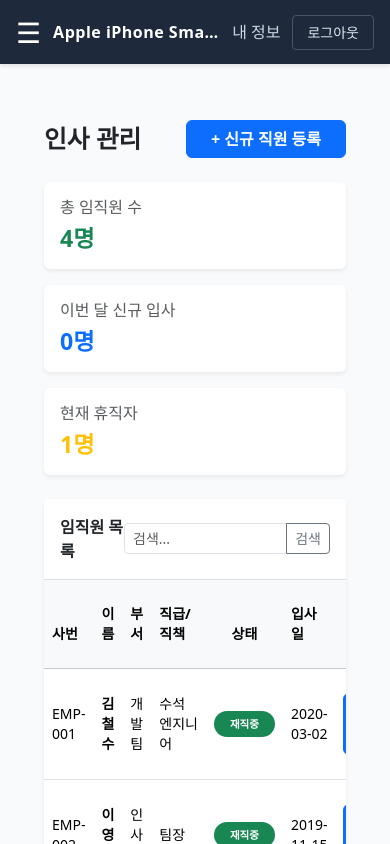
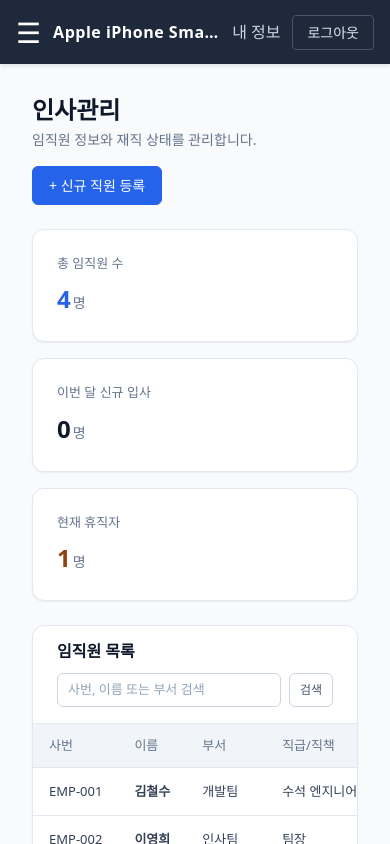
Before and after one commit to HKSEV/erp, a Next.js app in the folder erp-frontend/: page /dashboard/hr in a window 390 px wide. Shown: the top 844 px of the page. Built offline with nearby package versions, Linux system fonts and the light colour scheme; a web font is replaced by a local one.

Commit message:
20261029_생산·재고·인사·회사 기본 정보 화면을 공통 컴포넌트로 전환

```diff
--- a/erp-frontend/src/app/dashboard/hr/page.tsx
+++ b/erp-frontend/src/app/dashboard/hr/page.tsx
@@ -1,10 +1,8 @@
 "use client";
 
 import React, { useState } from "react";
-import {Container, Row, Col, Card, Table, Badge,
-  Button, InputGroup, Form } from "react-bootstrap";
-import * as S from "@/assets/css/Style.styles";
-import "@/assets/sass/styles.scss";
+import { PageContainer, PageHeader, StatGrid, StatCard, Card, SearchBar, DataTable, StatusBadge, Button } from "@/components/ui";
+import type { Column, StatusTone } from "@/components/ui";
 
 interface Employee {
   id: string;
@@ -51,127 +49,55 @@ export default function Hr() {
     },
   ]);
 
-  const getStatusBadge = (status: string) => {
-    switch (status) {
-      case "active":
-        return (
-          <Badge bg="success" pill className="px-3 py-2">
-            재직중
-          </Badge>
-        );
-      case "leave":
-        return (
-          <Badge bg="warning" pill className="px-3 py-2">
-            휴직
-          </Badge>
-        );
-      case "resigned":
-        return (
-          <Badge bg="danger" pill className="px-3 py-2">
-            퇴사
-          </Badge>
-        );
-      default:
-        return (
-          <Badge bg="secondary" pill className="px-3 py-2">
-            알수없음
-          </Badge>
-        );
-    };
+  // 검색어: 사번, 이름, 부서에 포함되면 표시
+  const [keyword, setKeyword] = useState("");
+  const filteredEmployees = employees.filter((emp) =>
+    [emp.id, emp.name, emp.department].some((field) => field.toLowerCase().includes(keyword.toLowerCase()))
+  );
+
+  const STATUS: Record<Employee["status"], {tone: StatusTone; text: string}> = {
+    active: {tone: "success", text: "재직중"},
+    leave: {tone: "warning", text: "휴직"},
+    resigned: {tone: "danger", text: "퇴사"},
   };
 
+  const columns: Column<Employee>[] = [
+    {key: "id", header: "사번"},
+    {key: "name", header: "이름", render: (emp) => <strong>{emp.name}</strong>},
+    {key: "department", header: "부서"},
+    {key: "role", header: "직급/직책"},
+    {key: "status", header: "상태", align: "center", render: (emp) => (
+      <StatusBadge tone={STATUS[emp.status].tone}>{STATUS[emp.status].text}</StatusBadge>
+    )},
+    {key: "joinDate", header: "입사일", align: "center"},
+    {key: "actions", header: "관리", align: "center", render: () => (
+      <Button variant="secondary" size="sm">수정</Button>
+    )},
+  ];
+
   return (
-    <Container fluid className="py-4 mw1400">
-      {/* 헤더 영역 */}
-      <div className="d-flex justify-content-between align-items-center mb-4">
-        <h2 className="fw-bold text-dark m-0">
-          인사 관리
-        </h2>
-        <Button variant="primary" className="fw-bold px-4">
-          + 신규 직원 등록
-        </Button>
-      </div>
+    <PageContainer>
+      <PageHeader
+      title="인사관리"
+      description="임직원 정보와 재직 상태를 관리합니다."
+      actions={<Button>+ 신규 직원 등록</Button>}/>
 
-      {/* 요약 카드 영역 (Grid 레이아웃) */}
-      <Row className="mb-4 g-3">
-        <Col md={4}>
-          <Card className="border-0 shadow-sm h-100">
-            <Card.Body>
-              <h6 className="text-muted mb-2">총 임직원 수</h6>
-              <h3 className="text-success mb-0 fw-bold">
-                {employees.length}명
-              </h3>
-            </Card.Body>
-          </Card>
-        </Col>
-        <Col md={4}>
-          <Card className="border-0 shadow-sm h-100">
-            <Card.Body>
-              <h6 className="text-muted mb-2">이번 달 신규 입사</h6>
-              <h3 className="text-primary mb-0 fw-bold">
-                0명
-              </h3>
-            </Card.Body>
-          </Card>
-        </Col>
-        <Col md={4}>
-          <Card className="border-0 shadow-sm h-100">
-            <Card.Body>
-              <h6 className="text-muted mb-2">현재 휴직자</h6>
-              <h3 className="text-warning mb-0 fw-bold">
-                {employees.filter(emp => emp.status === "leave").length}명
-              </h3>
-            </Card.Body>
-          </Card>
-        </Col>
-      </Row>
+      <StatGrid>
+        <StatCard label="총 임직원 수" value={employees.length} unit="명" tone="accent"/>
+        <StatCard label="이번 달 신규 입사" value={0} unit="명"/>
+        <StatCard label="현재 휴직자" value={employees.filter((emp) => emp.status === "leave").length} unit="명" tone="warning"/>
+      </StatGrid>
 
-      {/* 테이블 영역 */}
-      <Card className="border-0 shadow-sm">
-        <Card.Header className="bg-white py-3 border-bottom d-flex justify-content-between align-items-center">
-          <span className="fw-bold">임직원 목록</span>
-          {/* 우측 검색창 */}
-          <div style={{ width: "250px" }}>
-            <InputGroup size="sm">
-              <Form.Control placeholder="검색..." />
-              <Button variant="outline-secondary">검색</Button>
-            </InputGroup>
-          </div>
-        </Card.Header>
-
-        <Card.Body className="p-0">
-          <Table responsive hover className="align-middle mb-0">
-            <thead className="table-light">
-              <tr className="bg-white border-b border-gray-200">
-                <th className="px-6 py-4 text-sm font-semibold text-gray-600">사번</th>
-                <th className="px-6 py-4 text-sm font-semibold text-gray-600">이름</th>
-                <th className="px-6 py-4 text-sm font-semibold text-gray-600">부서</th>
-                <th className="px-6 py-4 text-sm font-semibold text-gray-600">직급/직책</th>
-                <th className="px-6 py-4 text-sm font-semibold text-gray-600 text-center">상태</th>
-                <th className="px-6 py-4 text-sm font-semibold text-gray-600">입사일</th>
-                <th className="px-6 py-4 text-sm font-semibold text-gray-600 text-center">관리</th>
-              </tr>
-            </thead>
-            <tbody className="divide-y divide-gray-100">
-              {employees.map((emp) => (
-                <tr key={emp.id} className="hover:bg-gray-50 transition-colors">
-                  <td className="px-6 py-4 text-sm text-gray-500 font-medium">{emp.id}</td>
-                  <td className="px-6 py-4 text-sm text-gray-900 font-bold">{emp.name}</td>
-                  <td className="px-6 py-4 text-sm text-gray-600">{emp.department}</td>
-                  <td className="px-6 py-4 text-sm text-gray-600">{emp.role}</td>
-                  <td className="px-6 py-4 text-sm text-center">{getStatusBadge(emp.status)}</td>
-                  <td className="px-6 py-4 text-sm text-gray-500">{emp.joinDate}</td>
-                  <td className="px-6 py-4 text-sm text-center">
-                    <Button className="text-blue-600 hover:text-blue-800 font-medium mr-3">
-                      수정
-                    </Button>
-                  </td>
-                </tr>
-              ))}
-            </tbody>
-          </Table>
-        </Card.Body>
+      <Card
+      title="임직원 목록"
+      actions={<SearchBar label="임직원 검색" placeholder="사번, 이름 또는 부서 검색" onSearch={setKeyword}/>}
+      noPadding>
+        <DataTable
+        columns={columns}
+        rows={filteredEmployees}
+        rowKey={(emp) => emp.id}
+        emptyText={keyword ? `"${keyword}"에 해당하는 임직원이 없습니다.` : "등록된 임직원이 없습니다."}/>
       </Card>
-    </Container>
+    </PageContainer>
   );
 };
--- a/erp-frontend/src/app/dashboard/inventory/page.tsx
+++ b/erp-frontend/src/app/dashboard/inventory/page.tsx
@@ -1,10 +1,8 @@
 "use client";
 
 import React, { useState } from "react";
-import {Container, Row, Col, Card, Table, Badge,
-  Button, InputGroup, Form } from "react-bootstrap";
-import * as S from "@/assets/css/Style.styles";
-import "@/assets/sass/styles.scss";
+import { PageContainer, PageHeader, StatGrid, StatCard, Card, SearchBar, DataTable, StatusBadge, Button } from "@/components/ui";
+import type { Column, StatusTone } from "@/components/ui";
 
 interface InventoryItem {
   id:string;
@@ -59,126 +57,61 @@ export default function Inventory() {
     },
   ]);
 
-  const renderStatusBadge = (status: string) => {
-    switch (status) {
-      case "normal":
-        return (
-          <Badge bg="success" pill className="px-3 py-2">
-            정상
-          </Badge>
-        );
-      case "low":
-        return (
-          <Badge bg="warning" pill className="px-3 py-2">
-            재고부족
-          </Badge>
-        );
-      case "out":
-        return (
-          <Badge bg="danger" pill className="px-3 py-2">
-            품절
-          </Badge>
-        );
-      default:
-        return (
-          <Badge bg="secondary" pill className="px-3 py-2">
-            알수없음
-          </Badge>
-        );
-    };
+  // 검색어: 품목 코드 또는 품목명에 포함되면 표시
+  const [keyword, setKeyword] = useState("");
+  const filteredItems = items.filter((item) =>
+    item.id.toLowerCase().includes(keyword.toLowerCase()) || item.name.includes(keyword)
+  );
+
+  const STATUS: Record<InventoryItem["status"], {tone: StatusTone; text: string}> = {
+    normal: {tone: "success", text: "정상"},
+    low: {tone: "warning", text: "재고부족"},
+    out: {tone: "danger", text: "품절"},
   };
 
+  const columns: Column<InventoryItem>[] = [
+    {key: "id", header: "품목 코드", render: (item) => <strong>{item.id}</strong>},
+    {key: "name", header: "품목명"},
+    {key: "category", header: "분류"},
+    {key: "stock", header: "현재고", align: "right", render: (item) => item.stock.toLocaleString()},
+    {key: "unitPrice", header: "단가 (원)", align: "right", render: (item) => item.unitPrice.toLocaleString()},
+    {key: "status", header: "상태", align: "center", render: (item) => (
+      <StatusBadge tone={STATUS[item.status].tone}>{STATUS[item.status].text}</StatusBadge>
+    )},
+    {key: "actions", header: "관리", align: "center", render: () => (
+      <>
+        <Button variant="secondary" size="sm">수정</Button>{" "}
+        <Button variant="danger" size="sm">삭제</Button>
+      </>
+    )},
+  ];
+
   return (
-    <Container fluid className="py-4 mw1400">
-      <div className="d-flex justify-content-between align-items-center mb-4">
-        <h2 className="fw-bold text-dark m-0">
-          재고관리
-        </h2>
-        <Button variant="primary" className="fw-bold px-4">
-          + 신규 품목 등록
-        </Button>
-      </div>
+    <PageContainer>
+      <PageHeader
+      title="재고관리"
+      description="품목별 현재고와 재고 상태를 확인하고 관리합니다."
+      actions={<Button>+ 신규 품목 등록</Button>}/>
 
-      <Row className="mb-4 g-3">
-        <Col md={4}>
-          <Card className="border-0 shadow-sm h-100">
-            <Card.Body>
-              <h6 className="text-muted mb-2">총 등록 품목</h6>
-              <h3 className="text-primary mb-0 fw-bold">{items.length}개</h3>
-            </Card.Body>
-          </Card>
-        </Col>
-        <Col md={4}>
-          <Card className="border-0 shadow-sm h-100">
-            <Card.Body>
-              <h6 className="text-muted mb-2">재고 부족 / 품절</h6>
-              <h3 className="text-danger mb-0 fw-bold">
-                {items.filter(item => item.status !== 'normal').length}건
-              </h3>
-            </Card.Body>
-          </Card>
-        </Col>
-        <Col md={4}>
-          <Card className="border-0 shadow-sm h-100">
-            <Card.Body>
-              <h6 className="text-muted mb-2">총 재고 자산</h6>
-              <h3 className="text-success mb-0 fw-bold">
-                ₩ {items.reduce((acc, curr) => acc + (curr.stock * curr.unitPrice), 0).toLocaleString()}
-              </h3>
-            </Card.Body>
-          </Card>
-        </Col>
-      </Row>
+      <StatGrid>
+        <StatCard label="총 등록 품목" value={items.length} unit="개" tone="accent"/>
+        <StatCard label="재고 부족 / 품절" value={items.filter((item) => item.status !== "normal").length} unit="건" tone="danger"/>
+        <StatCard
+        label="총 재고 자산"
+        value={`₩ ${items.reduce((acc, curr) => acc + (curr.stock * curr.unitPrice), 0).toLocaleString()}`}
+        tone="success"/>
+      </StatGrid>
 
-      {/* 2. 메인 데이터 테이블 영역 */}
-      <Card className="border-0 shadow-sm">
-        <Card.Header className="bg-white py-3 border-bottom d-flex justify-content-between align-items-center">
-          <span className="fw-bold">현재고 현황</span>
-          {/* 우측 검색창 */}
-          <div style={{ width: "250px" }}>
-            <InputGroup size="sm">
-              <Form.Control placeholder="품목명 또는 코드 검색..." />
-              <Button variant="outline-secondary">검색</Button>
-            </InputGroup>
-          </div>
-        </Card.Header>
-
-        <Card.Body className="p-0">
-          <Table responsive hover className="align-middle mb-0">
-            <thead className="table-light">
-              <tr>
-                <th className="px-4 py-3">품목 코드</th>
-                <th className="py-3">품목명</th>
-                <th className="py-3">분류</th>
-                <th className="py-3 text-end">현재고</th>
-                <th className="py-3 text-end">단가 (원)</th>
-                <th className="py-3 text-center">상태</th>
-                <th className="py-3 text-center">관리</th>
-              </tr>
-            </thead>
-            <tbody>
-              {items.map((item) => (
-                <tr key={item.id}>
-                  <td className="px-4 text-muted"><strong>{item.id}</strong></td>
-                  <td className="fw-semibold">{item.name}</td>
-                  <td>{item.category}</td>
-                  <td className="text-end fw-bold">{item.stock.toLocaleString()}</td>
-                  <td className="text-end text-muted">{item.unitPrice.toLocaleString()}</td>
-                  <td className="text-center">{renderStatusBadge(item.status)}</td>
-                  <td className="text-center">
-                    <Button variant="outline-secondary" size="sm" className="me-2">
-                      수정
-                    </Button>
-                    <Button variant="outline-danger" size="sm">
-                      삭제
-                    </Button>
-                  </td>
-                </tr>
-              ))}
-            </tbody>
-          </Table>
-        </Card.Body>
+      <Card
+      title="현재고 현황"
+      actions={<SearchBar label="품목 검색" placeholder="품목명 또는 코드 검색" onSearch={setKeyword}/>}
+      noPadding>
+        <DataTable
+        columns={columns}
+        rows={filteredItems}
+        rowKey={(item) => item.id}
+        emptyText={keyword ? `"${keyword}"에 해당하는 품목이 없습니다.` : "등록된 품목이 없습니다."}/>
       </Card>
-    </Container>
+    </PageContainer>
   );
 };
--- a/erp-frontend/src/app/dashboard/production/page.tsx
+++ b/erp-frontend/src/app/dashboard/production/page.tsx
@@ -3,9 +3,8 @@
 import React, { useState, useEffect } from "react";
 import axios from "axios";
 import useModal from "@/components/contexts/ModalContext";
-import * as S from "@/assets/css/Style.styles";
-import "@/assets/sass/styles.scss"; // 일반
-import styles from "@/assets/sass/Production.module.scss";
+import { PageContainer, PageHeader, StatGrid, StatCard, Card, DataTable, StatusBadge, Button, ProgressBar } from "@/components/ui";
+import type { Column, StatusTone } from "@/components/ui";
 
 interface ProductionOrder {
   id: string;
@@ -54,10 +53,6 @@ export default function Production() {
   ]);
   const [isLoading, setIsLoading] = useState(true);
 
-  useEffect(() => {
-    fetchData();
-  }, []);
-
   const fetchData = async () => {
     try {
       const response = await axios.get("/api/production/orders");
@@ -70,15 +65,32 @@ export default function Production() {
     };
   };
 
-  const getBadgeStyle = (status: string) => {
+  // 화면이 처음 열릴 때 오더 목록 조회
+  // 응답 전에 화면을 벗어나면(ignore) 상태를 바꾸지 않음
+  useEffect(() => {
+    let ignore = false;
+    axios.get("/api/production/orders")
+      .then((response) => {
+        if (!ignore && response.status === 200)
+          setOrders(response.data);
+      })
+      .catch((err) => console.error("오더 목록을 불러오는 중 오류 발생: ", err))
+      .finally(() => {
+        if (!ignore)
+          setIsLoading(false);
+      });
+    return () => { ignore = true; };
+  }, []);
+
+  const getStatusBadge = (status: ProductionOrder["status"]): {tone: StatusTone; text: string} => {
     switch (status) {
       case "progress":
-        return {bg: "bg-primary", text: "생산중"};
+        return {tone: "info", text: "생산중"};
       case "completed":
-        return {bg: "bg-success", text: "생산완료"};
+        return {tone: "success", text: "생산완료"};
       case "planning":
       default:
-        return {bg: "bg-secondary", text: "생산대기"};
+        return {tone: "neutral", text: "생산대기"};
     };
   };
 
@@ -105,114 +117,46 @@ export default function Production() {
     };
   };
 
-  if (isLoading)
-    return null;
+  const columns: Column<ProductionOrder>[] = [
+    {key: "id", header: "오더 번호", render: (order) => <strong>{order.id}</strong>},
+    {key: "productName", header: "제품명"},
+    {key: "quantity", header: "수량", align: "right", render: (order) => `${order.quantity.toLocaleString()} 개`},
+    {key: "status", header: "상태", align: "center", render: (order) => {
+      const badge = getStatusBadge(order.status);
+      return <StatusBadge tone={badge.tone}>{badge.text}</StatusBadge>;
+    }},
+    {key: "progress", header: "진행률", width: "25%", render: (order) => (
+      <ProgressBar
+      value={order.progress}
+      tone={order.status === "completed" ? "success" : "accent"}
+      label={`${order.id} 진행률`}/>
+    )},
+    {key: "dueDate", header: "납기일", align: "center"},
+    {key: "actions", header: "관리", align: "center", render: () => (
+      <Button variant="secondary" size="sm">상세보기</Button>
+    )},
+  ];
 
   return (
-    // <div className="container-fluid mw1200">
-    <div className="container-fluid mw1400">
-      <div className="d-flex justify-content-between align-items-center mb-4">
-        <h2 className="mb-4 fw-bold text-dark">생산관리</h2>
-        <button
-        className="btn btn-primary fw-bold"
-        onClick={handleAddOrder}>
-          + 신규 오더 등록
-        </button>
-      </div>
-      <div className="row mb-4 g-3">
-        <div className="col-md-4">
-          <div className="card border-0 shadow-sm h-100">
-            <div className="card-body">
-              <h6 className="text-muted mb-2">진행중인 오더</h6>
-              <h3 className="text-planning mb-0 fw-bold">2건</h3>
-            </div>
-          </div>
-        </div>
-        <div className="col-md-4">
-          <div className="card border-0 shadow-sm h-100">
-            <div className="card-body">
-              <h6 className="text-muted mb-2">생산 대기</h6>
-              <h3 className="text-secondary mb-0 fw-bold">1건</h3>
-            </div>
-          </div>
-        </div>
-        <div className="col-md-4">
-          <div className="card border-0 shadow-sm h-100">
-            <div className="card-body">
-              <h6 className="text-muted mb-2">이번 달 완료</h6>
-              <h3 className="text-success mb-0 fw-bold">1건</h3>
-            </div>
-          </div>
-        </div>
-      </div>
+    <PageContainer>
+      <PageHeader
+      title="생산관리"
+      description="생산 오더의 진행 상태와 납기를 관리합니다."
+      actions={<Button onClick={handleAddOrder}>+ 신규 오더 등록</Button>}/>
 
-      {/* 2. 메인 데이터 테이블 섹션 */}
-      <div className="card border-0 shadow-sm">
-        <div className="card-header bg-white py-3 fw-bold border-bottom">
-          생산 오더 목록
-        </div>
-        <div className="card-body p-0">
-          <div className="table-responsive">
-            {/* table, table-hover: 마우스 올리면 하이라이트, align-middle: 세로 중앙 정렬 */}
-            <table className="table table-hover align-middle mb-0">
-              <thead className="table-light">
-                <tr>
-                  <th className="px-3">오더 번호</th>
-                  <th>제품명</th>
-                  <th>수량</th>
-                  <th>상태</th>
-                  <th style={{ width: "25%" }}>진행률</th>
-                  <th>납기일</th>
-                  <th className="text-center">관리</th>
-                </tr>
-              </thead>
-              <tbody>
-                {orders.map((order) => {
-                  const badge = getBadgeStyle(order.status);
-                  return (
-                    <tr key={order.id}>
-                      <td className="px-3"><strong>{order.id}</strong></td>
-                      <td>{order.productName}</td>
-                      <td>{order.quantity.toLocaleString()} 개</td>
-                      <td>
-                        {/* rounded-pill: 둥근 알약 모양 뱃지 */}
-                        <span className={`badge rounded-pill ${badge.bg} px-3 py-2`}>
-                          {badge.text}
-                        </span>
-                      </td>
-                      <td>
-                        <div className="d-flex align-items-center gap-2">
-                          <span className="small" style={{ minWidth: "35px" }}>
-                            {order.progress}%
-                          </span>
-                          {/* 부트스트랩 기본 progress bar */}
-                          <div className="progress flex-grow-1" style={{ height: "8px" }}>
-                            <div
-                              className={`progress-bar ${order.status === 'completed' ? 'bg-success' : 'bg-primary'}`}
-                              role="progressbar"
-                              style={{ width: `${order.progress}%` }}
-                              aria-valuenow={order.progress}
-                              aria-valuemin={0}
-                              aria-valuemax={100}
-                            ></div>
-                          </div>
-                        </div>
-                      </td>
-                      <td>{order.dueDate}</td>
-                      <td className="text-center">
-                        {/* btn, btn-outline-secondary: 테두리만 있는 회색 버튼 */}
-                        <button className="btn btn-outline-secondary btn-sm rounded-pill px-3 fw-bold">
-                          상세보기
-                        </button>
-                      </td>
-                    </tr>
-                  );
-                })}
-              </tbody>
-            </table>
-          </div>
-        </div>
-      </div>
-    </div>
+      <StatGrid>
+        <StatCard label="진행중인 오더" value={2} unit="건" tone="accent"/>
+        <StatCard label="생산 대기" value={1} unit="건"/>
+        <StatCard label="이번 달 완료" value={1} unit="건" tone="success"/>
+      </StatGrid>
+
+      <Card title="생산 오더 목록" noPadding>
+        <DataTable
+        columns={columns}
+        rows={orders}
+        rowKey={(order) => order.id}
+        emptyText={isLoading ? "오더 목록을 불러오는 중입니다." : "등록된 생산 오더가 없습니다."}/>
+      </Card>
+    </PageContainer>
   );
 };
--- /dev/null
+++ b/erp-frontend/src/components/ui/PageContainer.tsx
@@ -0,0 +1,12 @@
+"use client";
+
+import styled from "styled-components";
+
+// 업무 화면 공통 폭: 모든 페이지가 같은 최대 폭과 정렬을 갖도록 감싸는 영역
+const PageContainer = styled.div`
+  width: 100%;
+  max-width: 1400px;
+  margin: 0 auto;
+`;
+
+export default PageContainer;
--- /dev/null
+++ b/erp-frontend/src/components/ui/TextField.tsx
@@ -0,0 +1,58 @@
+"use client";
+
+import styled from "styled-components";
+
+interface TextFieldProps extends React.InputHTMLAttributes<HTMLInputElement> {
+  id: string;     // label과 입력창을 연결 (라벨을 눌러도 입력창에 포커스)
+  label: string;
+  hint?: string;  // 입력칸 아래 안내 문구
+};
+
+// 라벨 + 입력창
+export default function TextField({id, label, hint, ...rest}: TextFieldProps) {
+  return (
+    <Field>
+      <Label htmlFor={id}>{label}</Label>
+      <Input id={id} aria-describedby={hint ? `${id}-hint` : undefined} {...rest}/>
+      {hint && <Hint id={`${id}-hint`}>{hint}</Hint>}
+    </Field>
+  );
+};
+
+// 입력칸 여러 개를 세로로 쌓는 영역
+export const FormStack = styled.div`
+  display: flex;
+  flex-direction: column;
+  gap: ${({theme}) => theme.space.lg};
+`;
+
+const Field = styled.div`
+  display: flex;
+  flex-direction: column;
+  gap: ${({theme}) => theme.space.xs};
+`;
+const Label = styled.label`
+  font-size: ${({theme}) => theme.font.size.sm};
+  font-weight: ${({theme}) => theme.font.weight.medium};
+  color: ${({theme}) => theme.colors.textSecondary};
+`;
+const Input = styled.input`
+  padding: 8px 12px;
+  font-size: ${({theme}) => theme.font.size.md};
+  color: ${({theme}) => theme.colors.textBody};
+  background-color: ${({theme}) => theme.colors.surface};
+  border: 1px solid ${({theme}) => theme.colors.borderStrong};
+  border-radius: ${({theme}) => theme.radius.md};
+
+  &::placeholder { color: ${({theme}) => theme.colors.textDisabled}; }
+  &:focus {
+    outline: none;
+    border-color: ${({theme}) => theme.colors.accent};
+    box-shadow: 0 0 0 3px ${({theme}) => theme.colors.accentSubtle};
+  }
+`;
+const Hint = styled.p`
+  margin: 0;
+  font-size: ${({theme}) => theme.font.size.xs};
+  color: ${({theme}) => theme.colors.textMuted};
+`;
--- a/erp-frontend/src/components/ui/index.ts
+++ b/erp-frontend/src/components/ui/index.ts
@@ -1,4 +1,5 @@
 // 공통 UI 컴포넌트: import { PageHeader, StatCard } from "@/components/ui";
+export { default as PageContainer } from "./PageContainer";
 export { default as PageHeader } from "./PageHeader";
 export { default as Card } from "./Card";
 export { default as StatCard, StatGrid } from "./StatCard";
@@ -11,3 +12,4 @@ export { default as SearchBar } from "./SearchBar";
 export { default as DataTable } from "./DataTable";
 export type { Column } from "./DataTable";
 export { default as ProgressBar } from "./ProgressBar";
+export { default as TextField, FormStack } from "./TextField";
```
Also changed, not shown: erp-frontend/src/app/dashboard/system/company/page.tsx (+33 -27 lines).
